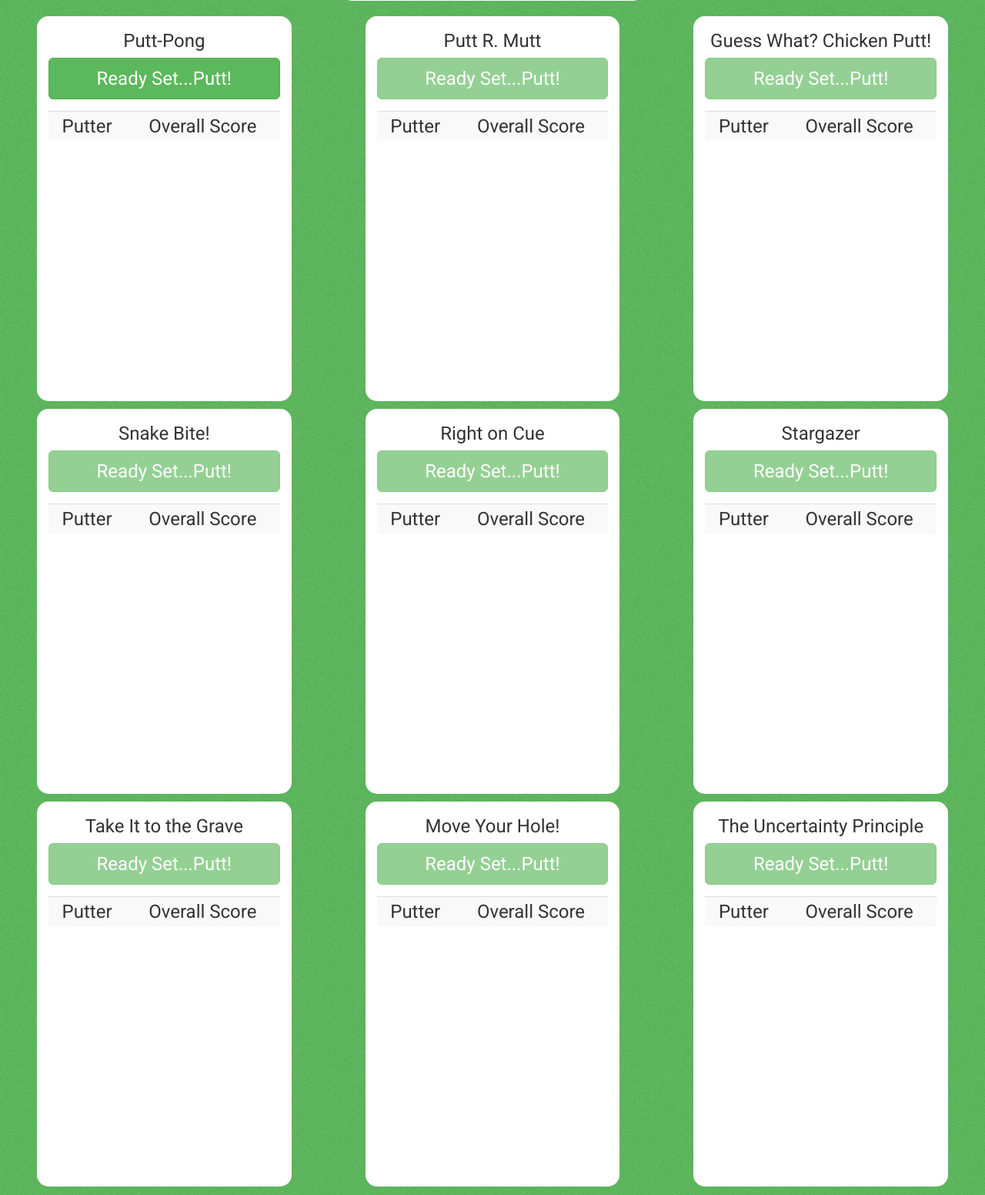
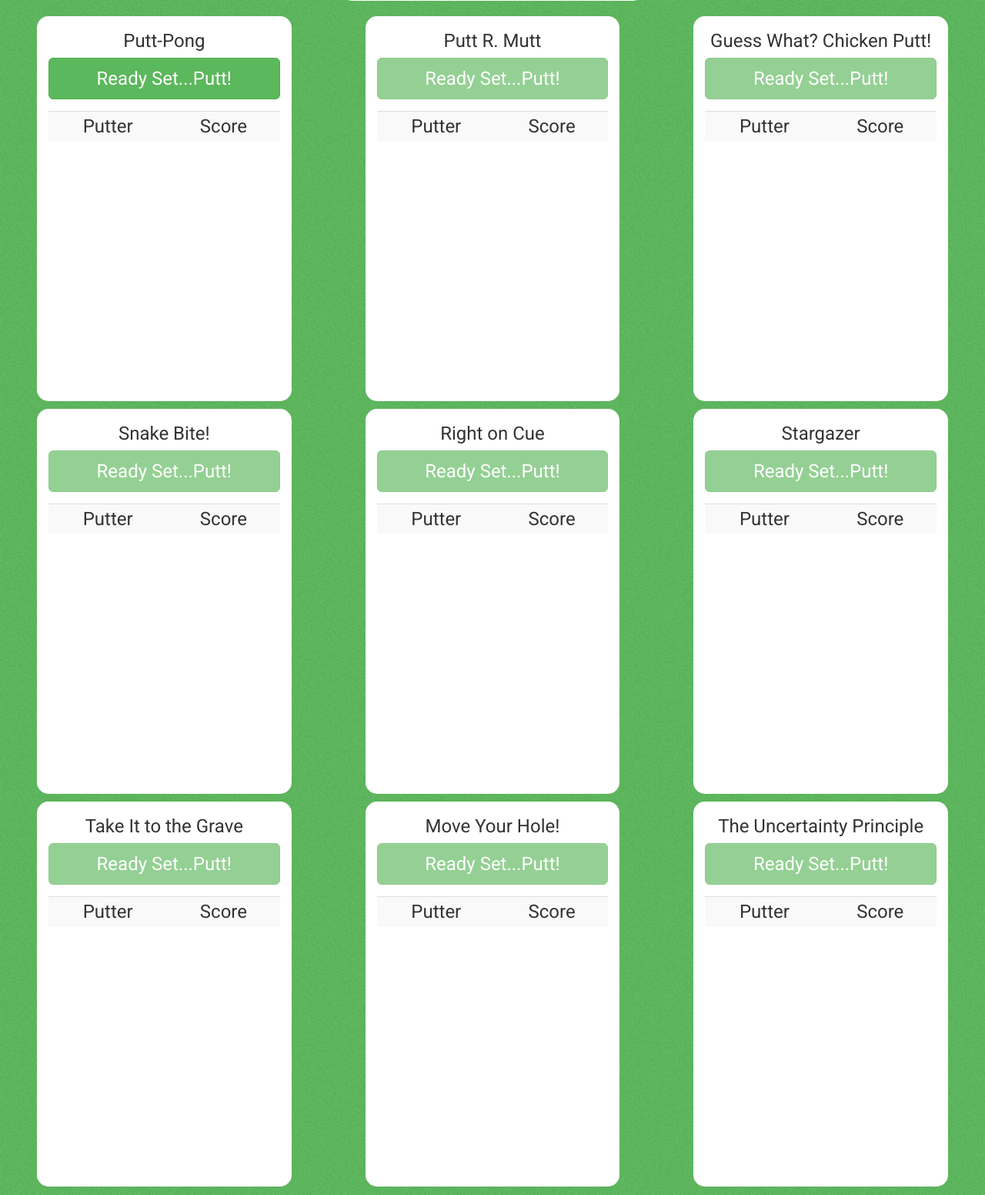
Before and after one commit to ltaziri/Learning-Rails, a Rails app: page /game/index in a window 1280 px wide. Shown: the part 561-2113 px from the top of the page at 77% size. Run offline with Rails 7, Linux system fonts and the light colour scheme; lists and menus that the app fills with data are empty; style sheets or scripts are compiled from the project's sources; some libraries are stand-ins or nearby versions; some web fonts are replaced.

Commit message:
Made a small change to the score table for the individual putt putt holes. Updated the Readme images accordingly

```diff
--- a/app/views/game/_hole.html.erb
+++ b/app/views/game/_hole.html.erb
@@ -10,7 +10,7 @@ create this div.  -->
 
       <table class="table table-striped table-condensed hole_table" >
         <th><h3>Putter</h3></th>
-        <th class="scoreheader"><h3>Overall Score</h3></th>
+        <th class="scoreheader"><h3>Score</h3></th>
       </table>
     </div>
 </div>
```
Also changed, not shown: app/assets/images/game_home.png, app/assets/images/keeping_score.png, app/assets/images/winner.png.
